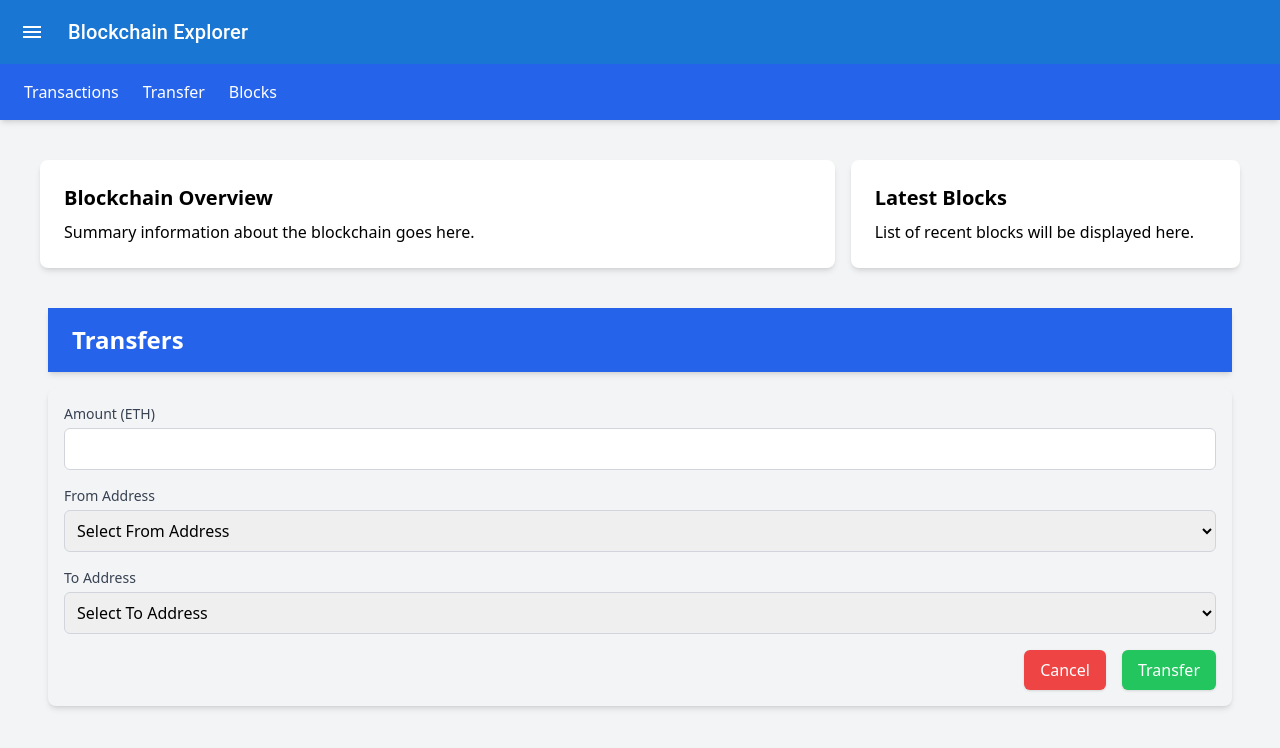
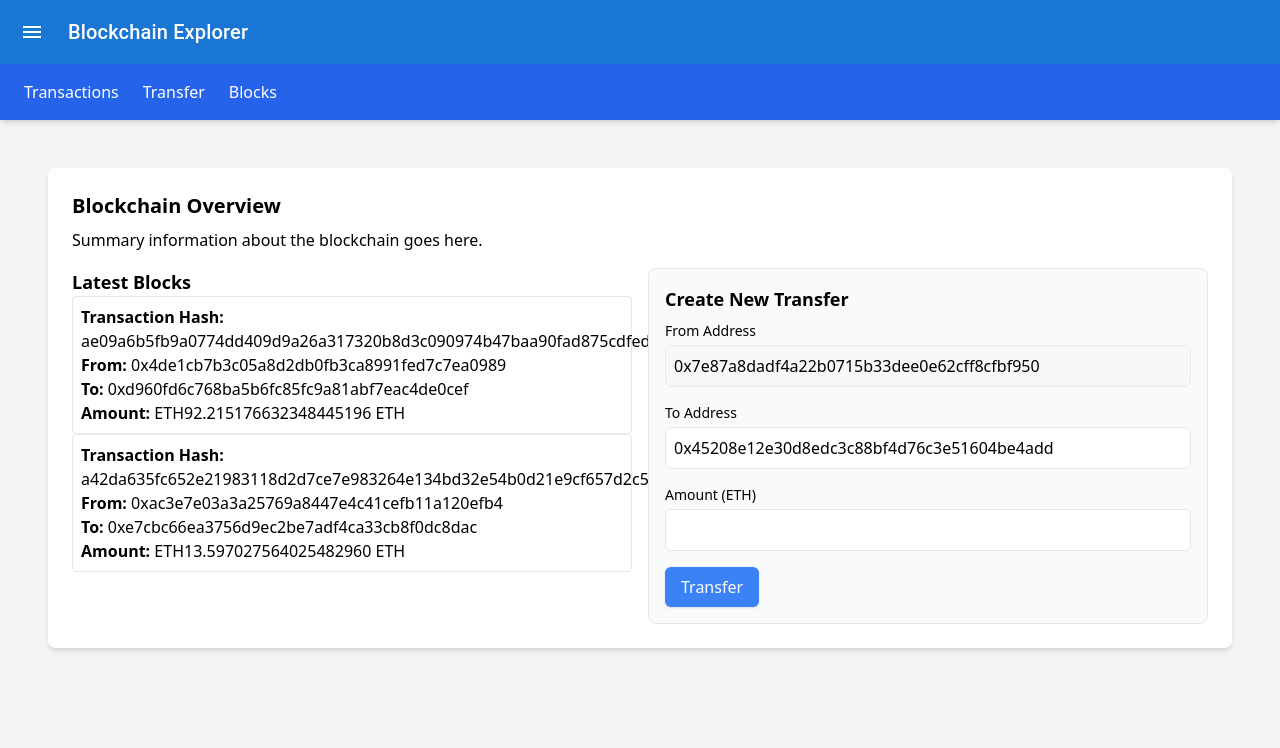
Before and after one commit to PrayagTandon/Front-End, a React (Vite) app in the folder ethereum-blockchain-explorer/: page /transfer in a window 1280 px wide. Shown: the top 748 px of the page. Built offline with nearby package versions, Linux system fonts and the light colour scheme.

Commit message:
Restructuring the Codebase

```diff
--- a/ethereum-blockchain-explorer/src/App.jsx
+++ b/ethereum-blockchain-explorer/src/App.jsx
@@ -3,23 +3,18 @@ import { BrowserRouter as Router, Routes, Route } from 'react-router-dom';
 import Navbar from './components/Navbar';
 import Navigation from './components/Navigation';
 import Dashboard from './components/Dashboard';
-import Transactions from './components/Transactions';
-import Transfer from './components/Transfer';
-import Blocks from './components/Blocks';
 
 function App() {
   return (
     <Router>
-
       <div className="min-h-screen bg-gray-100">
         <Navbar />
         <Navigation />
         <div className="p-6">
-          <Dashboard />
           <Routes>
-            <Route path="/transactions" element={<Transactions />} />
-            <Route path="/transfer" element={<Transfer />} />
-            <Route path="/blocks" element={<Blocks />} />
+            <Route path="/transactions" element={<Dashboard section="transactions" />} />
+            <Route path="/transfer" element={<Dashboard section="transfer" />} />
+            <Route path="/blocks" element={<Dashboard section="blocks" />} />
           </Routes>
         </div>
       </div>
--- a/ethereum-blockchain-explorer/src/components/Blocks.jsx
+++ b/ethereum-blockchain-explorer/src/components/Blocks.jsx
@@ -1,56 +1,32 @@
 import React, { useState } from 'react';
-import { faker } from '@faker-js/faker';
 import BlockDetails from './BlockDetails';
 
-// Hardcoded mock Ethereum blocks with addresses and their block details
-const blocks = [
-    {
-        address: faker.finance.ethereumAddress(),
-        balance: faker.finance.amount(10, 100, 2, 'ETH'),
-        gasUsed: faker.datatype.number({ min: 21000, max: 100000 })
-    },
-    {
-        address: faker.finance.ethereumAddress(),
-        balance: faker.finance.amount(10, 100, 2, 'ETH'),
-        gasUsed: faker.datatype.number({ min: 21000, max: 100000 })
-    },
-    {
-        address: faker.finance.ethereumAddress(),
-        balance: faker.finance.amount(10, 100, 2, 'ETH'),
-        gasUsed: faker.datatype.number({ min: 21000, max: 100000 })
-    }
-];
-
-const Blocks = () => {
+const Blocks = ({ transactions }) => {
     const [selectedAddress, setSelectedAddress] = useState('');
     const [selectedBlock, setSelectedBlock] = useState(null);
 
-    // Event handler for dropdown change
     const handleOnChange = (e) => {
         const address = e.target.value;
         setSelectedAddress(address);
-        const block = blocks.find((block) => block.address === address);
+        const block = transactions.find((tx) => tx.from === address || tx.to === address);
         setSelectedBlock(block || null);
     };
 
     return (
-        <div className="p-6">
-            <h1 className="text-2xl font-bold mb-4">Blocks</h1>
-            <div className="mb-4">
-                <label className="block text-sm font-medium text-gray-700 mb-2">Select Ethereum Address</label>
+        <div>
+            <h3 className="font-semibold text-lg mb-2">Select Block by Address</h3>
             <select
                 value={selectedAddress}
                 onChange={handleOnChange}
                 className="block w-full p-2 border border-gray-300 rounded-md"
             >
                 <option value="">Select an Address</option>
-                    {blocks.map((block) => (
-                        <option key={block.address} value={block.address}>
-                            {block.address}
+                {transactions.map((tx, index) => (
+                    <option key={index} value={tx.from}>
+                        {tx.from}
                     </option>
                 ))}
             </select>
-            </div>
 
             {selectedBlock && <BlockDetails {...selectedBlock} />}
         </div>
--- a/ethereum-blockchain-explorer/src/components/Dashboard.jsx
+++ b/ethereum-blockchain-explorer/src/components/Dashboard.jsx
@@ -1,15 +1,52 @@
-import React from 'react';
+import React, { useState, useEffect } from 'react';
+import Transactions from './Transactions';
+import Transfer from './Transfer';
+import Blocks from './Blocks';
+import { generateMockEthereumData } from './MockData';
 
-const Dashboard = () => {
+const Dashboard = ({ section }) => {
+    const [transactions, setTransactions] = useState([]);
+    const [latestBlocks, setLatestBlocks] = useState([]);
+
+    useEffect(() => {
+        // Fetch mock Ethereum data on mount
+        const mockData = generateMockEthereumData(50);
+        setTransactions(mockData);
+        setLatestBlocks(mockData.slice(0, 2)); // Show only the two latest blocks
+    }, []);
+
+    // Function to handle adding a new transaction from the Transfer form
+    const addNewTransaction = (newTx) => {
+        setTransactions((prevTx) => [newTx, ...prevTx]);
+        setLatestBlocks((prevBlocks) => [newTx, ...prevBlocks.slice(0, 1)]);
+    };
+
     return (
-        <div className="p-4 grid grid-cols-3 gap-4">
-            <div className="col-span-2 bg-white rounded-lg shadow-md p-6">
+        <div className="p-6">
+            <div className="bg-white rounded-lg shadow-md p-6 mb-6">
                 <h2 className="text-xl font-bold">Blockchain Overview</h2>
                 <p className="mt-2">Summary information about the blockchain goes here.</p>
-            </div>
-            <div className="bg-white rounded-lg shadow-md p-6">
-                <h2 className="text-xl font-bold">Latest Blocks</h2>
-                <p className="mt-2">List of recent blocks will be displayed here.</p>
+                <div className="grid grid-cols-2 gap-4 mt-4">
+                    <div>
+                        <h3 className="font-semibold text-lg">Latest Blocks</h3>
+                        <ul>
+                            {latestBlocks.map((block, index) => (
+                                <li key={index} className="border p-2 rounded">
+                                    <strong>Transaction Hash:</strong> {block.transactionHash} <br />
+                                    <strong>From:</strong> {block.from} <br />
+                                    <strong>To:</strong> {block.to} <br />
+                                    <strong>Amount:</strong> {block.amount} ETH
+                                </li>
+                            ))}
+                        </ul>
+                    </div>
+
+                    <div>
+                        {section === 'transactions' && <Transactions transactions={transactions} />}
+                        {section === 'transfer' && <Transfer addNewTransaction={addNewTransaction} />}
+                        {section === 'blocks' && <Blocks transactions={transactions} />}
+                    </div>
+                </div>
             </div>
         </div>
     );
--- /dev/null
+++ b/ethereum-blockchain-explorer/src/components/MockData.js
@@ -0,0 +1,23 @@
+import { faker } from '@faker-js/faker';
+import CryptoJS from 'crypto-js';
+
+// Function to generate 50 mock Ethereum transactions
+export const generateMockEthereumData = (num = 50) => {
+    const mockData = [];
+
+    for (let i = 0; i < num; i++) {
+        const block = {
+            blockNumber: faker.datatype.number({ min: 1000000, max: 2000000 }),  // Random block number
+            transactionHash: CryptoJS.SHA256(faker.datatype.uuid()).toString(),  // Transaction hash
+            from: faker.finance.ethereumAddress(),  // From address
+            to: faker.finance.ethereumAddress(),    // To address
+            amount: faker.finance.amount(0.1, 100, 18, 'ETH'),  // Random ETH amount
+            gasUsed: faker.datatype.number({ min: 21000, max: 500000 }),  // Gas used
+            timestamp: faker.date.recent().toISOString(),  // Recent timestamp
+        };
+
+        mockData.push(block);
+    }
+
+    return mockData;
+};
--- a/ethereum-blockchain-explorer/src/components/Transactions.jsx
+++ b/ethereum-blockchain-explorer/src/components/Transactions.jsx
@@ -1,40 +1,19 @@
 import React from 'react';
-import Header from './Header';
-import { faker } from '@faker-js/faker';
-import CryptoJS from 'crypto-js';
 
-// Function to generate a mock transaction
-const generateTransaction = () => {
-    return {
-        id: CryptoJS.SHA256(faker.string.uuid()).toString(), // Correct UUID generation
-        from: faker.finance.ethereumAddress(),
-        to: faker.finance.ethereumAddress(),
-        amount: faker.finance.amount(0.01, 5, 5, 'ETH'),
-        timestamp: faker.date.recent().toLocaleString(),
-    };
-};
-
-// Generate a list of 5 mock transactions
-const transactions = Array.from({ length: 5 }, generateTransaction);
-
-const Transactions = () => {
+const Transactions = ({ transactions }) => {
     return (
-        <div className="p-6">
-            <Header title="Transactions" />
-            <div className="mt-4 bg-gray-100 p-4 rounded-lg shadow-md">
-                <h2 className="text-lg font-semibold mb-4">Recent Transactions</h2>
-                <ul className="space-y-4">
-                    {transactions.map((tx) => (
-                        <li key={tx.id} className="bg-white p-4 rounded-lg shadow-sm">
-                            <p><strong>Transaction ID:</strong> {tx.id}</p>
-                            <p><strong>From:</strong> {tx.from}</p>
-                            <p><strong>To:</strong> {tx.to}</p>
-                            <p><strong>Amount:</strong> {tx.amount}</p>
-                            <p><strong>Date:</strong> {tx.timestamp}</p>
-                        </li>
-                    ))}
-                </ul>
-            </div>
+        <div>
+            <h3 className="font-semibold text-lg mb-2">All Transactions</h3>
+            <ul>
+                {transactions.map((tx, index) => (
+                    <li key={index} className="border p-2 rounded mb-2">
+                        <strong>Transaction Hash:</strong> {tx.transactionHash} <br />
+                        <strong>From:</strong> {tx.from} <br />
+                        <strong>To:</strong> {tx.to} <br />
+                        <strong>Amount:</strong> {tx.amount} ETH
+                    </li>
+                ))}
+            </ul>
         </div>
     );
 };
--- a/ethereum-blockchain-explorer/src/components/Transfer.jsx
+++ b/ethereum-blockchain-explorer/src/components/Transfer.jsx
@@ -1,115 +1,56 @@
 import React, { useState } from 'react';
 import { faker } from '@faker-js/faker';
-import Header from './Header';
-import Receipt from './Receipt';
+import CryptoJS from 'crypto-js';
 
-// Hardcoded Ethereum addresses for selection
-const addresses = [
-    faker.finance.ethereumAddress(),
-    faker.finance.ethereumAddress(),
-    faker.finance.ethereumAddress(),
-    faker.finance.ethereumAddress(),
-];
+const Transfer = ({ addNewTransaction }) => {
+    const [fromAddress, setFromAddress] = useState(faker.finance.ethereumAddress());
+    const [toAddress, setToAddress] = useState(faker.finance.ethereumAddress());
+    const [amount, setAmount] = useState('');
 
-const Transfer = () => {
-    const [amount, setAmount] = useState('');
-    const [selectedFromAddress, setSelectedFromAddress] = useState('');
-    const [selectedToAddress, setSelectedToAddress] = useState('');
-    const [receipt, setReceipt] = useState(null);
-    const [showReceipt, setShowReceipt] = useState(false);
-
-    // Handle form submission
     const handleSubmit = (e) => {
         e.preventDefault();
-        const fakeReceipt = {
-            transactionHash: faker.string.uuid(),
-            blockHash: faker.string.uuid(),
-            blockNumber: faker.datatype.number(),
-            from: selectedFromAddress,
-            to: selectedToAddress,
-            amount,
-            gasUsed: faker.datatype.number({ min: 21000, max: 50000 }),
+        const newTransaction = {
+            transactionHash: CryptoJS.SHA256(faker.datatype.uuid()).toString(),
+            from: fromAddress,
+            to: toAddress,
+            amount: `${amount} ETH`,
+            gasUsed: faker.datatype.number({ min: 21000, max: 500000 }),
+            timestamp: new Date().toISOString(),
         };
-        setReceipt(fakeReceipt);
-        setShowReceipt(true);
-    };
-
-    // Handle form reset
-    const handleCancel = () => {
+        addNewTransaction(newTransaction);
         setAmount('');
-        setSelectedFromAddress('');
-        setSelectedToAddress('');
-        setShowReceipt(false);
     };
 
     return (
-        <div className="p-6">
-            <Header title="Transfers" />
-            <form onSubmit={handleSubmit} className="mt-4 bg-gray-100 p-4 rounded-lg shadow-md">
+        <form onSubmit={handleSubmit} className="border p-4 rounded-lg bg-gray-50">
+            <h3 className="font-semibold text-lg mb-2">Create New Transfer</h3>
             <div className="mb-4">
-                    <label className="block text-sm font-medium text-gray-700">Amount (ETH)</label>
+                <label className="block text-sm font-medium">From Address</label>
+                <input type="text" value={fromAddress} disabled className="mt-1 block w-full p-2 border rounded-md" />
+            </div>
+            <div className="mb-4">
+                <label className="block text-sm font-medium">To Address</label>
+                <input
+                    type="text"
+                    value={toAddress}
+                    onChange={(e) => setToAddress(e.target.value)}
+                    className="mt-1 block w-full p-2 border rounded-md"
+                />
+            </div>
+            <div className="mb-4">
+                <label className="block text-sm font-medium">Amount (ETH)</label>
                 <input
                     type="number"
                     value={amount}
                     onChange={(e) => setAmount(e.target.value)}
-                        className="mt-1 block w-full p-2 border border-gray-300 rounded-md"
+                    className="mt-1 block w-full p-2 border rounded-md"
                     required
                 />
             </div>
-
-                <div className="mb-4">
-                    <label className="block text-sm font-medium text-gray-700">From Address</label>
-                    <select
-                        value={selectedFromAddress}
-                        onChange={(e) => setSelectedFromAddress(e.target.value)}
-                        className="mt-1 block w-full p-2 border border-gray-300 rounded-md"
-                        required
-                    >
-                        <option value="">Select From Address</option>
-                        {addresses.map((address) => (
-                            <option key={address} value={address}>
-                                {address}
-                            </option>
-                        ))}
-                    </select>
-                </div>
-
-                <div className="mb-4">
-                    <label className="block text-sm font-medium text-gray-700">To Address</label>
-                    <select
-                        value={selectedToAddress}
-                        onChange={(e) => setSelectedToAddress(e.target.value)}
-                        className="mt-1 block w-full p-2 border border-gray-300 rounded-md"
-                        required
-                    >
-                        <option value="">Select To Address</option>
-                        {addresses.map((address) => (
-                            <option key={address} value={address}>
-                                {address}
-                            </option>
-                        ))}
-                    </select>
-                </div>
-
-                <div className="flex justify-end space-x-4">
-                    <button
-                        type="button"
-                        onClick={handleCancel}
-                        className="bg-red-500 text-white px-4 py-2 rounded-md shadow"
-                    >
-                        Cancel
-                    </button>
-                    <button
-                        type="submit"
-                        className="bg-green-500 text-white px-4 py-2 rounded-md shadow"
-                    >
+            <button type="submit" className="bg-blue-500 text-white px-4 py-2 rounded-md shadow">
                 Transfer
             </button>
-                </div>
         </form>
-
-            {showReceipt && <Receipt {...receipt} />}
-        </div>
     );
 };
 
```
Lines whose indentation alone changed are shown as unchanged.
